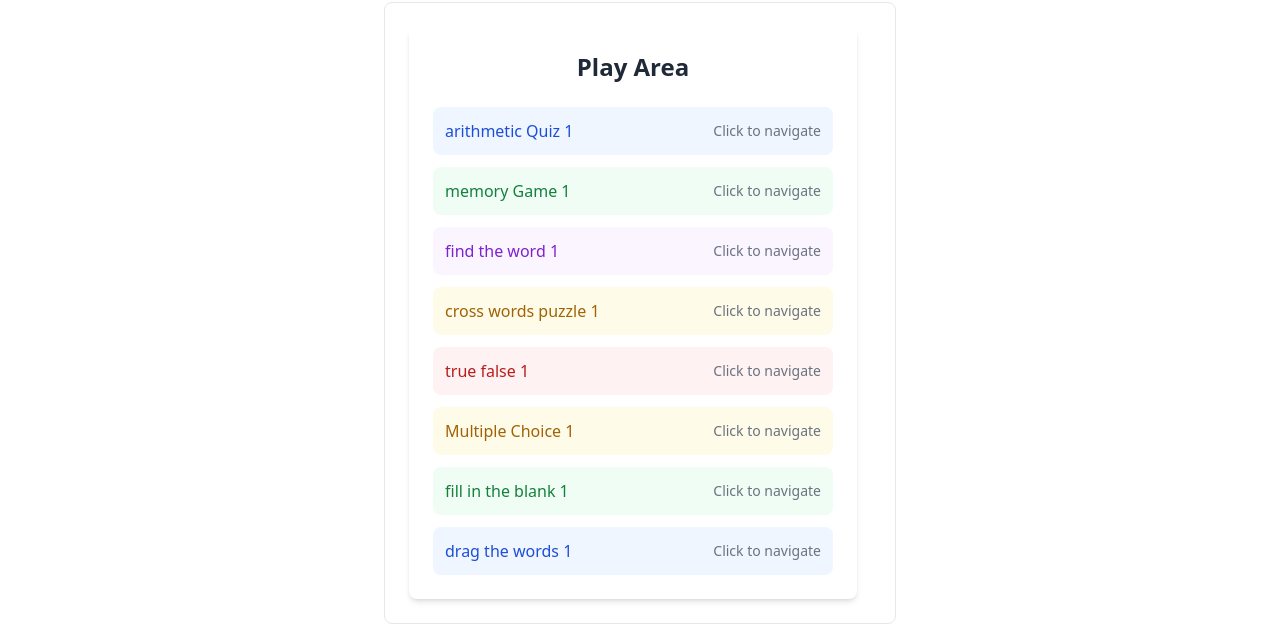
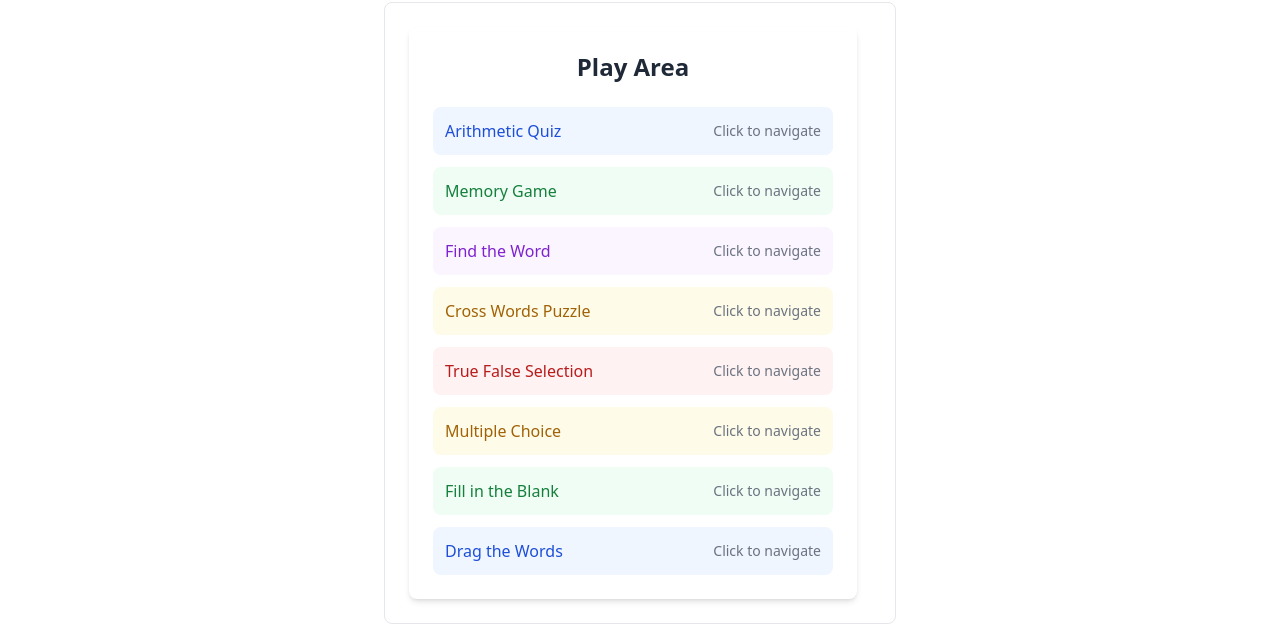
Before and after one commit to dhanu159/learningsup, a plain HTML site: page index.html in a window 1280 px wide. Shown: the part 87-713 px from the top of the page. Drawn offline with nearby package versions, Linux system fonts and the light colour scheme.

Commit message:
Update index.html

```diff
--- a/index.html
+++ b/index.html
@@ -3,7 +3,7 @@
 <head>
     <meta charset="UTF-8">
     <meta name="viewport" content="width=device-width, initial-scale=1.0">
-    <title>EduGram - Learning Platform</title>
+    <title>DkEduGram - Learning Platform</title>
     <script src="https://cdn.tailwindcss.com"></script>
     <link rel="stylesheet" href="https://cdnjs.cloudflare.com/ajax/libs/font-awesome/6.4.0/css/all.min.css">
     <style>
@@ -137,7 +137,7 @@
             <!-- List 1 -->
             <li>
                 <a href="arithmetic Quiz 1.html" class="flex items-center p-3 rounded-lg bg-blue-50 hover:bg-blue-100 transition-colors duration-200">
-                    <span class="text-blue-700 font-medium">arithmetic Quiz 1</span>
+                    <span class="text-blue-700 font-medium">Arithmetic Quiz</span>
                     <span class="ml-auto text-sm text-gray-500">Click to navigate</span>
                 </a>
             </li>
@@ -145,7 +145,7 @@
             <!-- List 2 -->
             <li>
                 <a href="memoryGame.html" class="flex items-center p-3 rounded-lg bg-green-50 hover:bg-green-100 transition-colors duration-200">
-                    <span class="text-green-700 font-medium">memory Game 1</span>
+                    <span class="text-green-700 font-medium">Memory Game</span>
                     <span class="ml-auto text-sm text-gray-500">Click to navigate</span>
                 </a>
             </li>
@@ -153,42 +153,42 @@
             <!-- Additional list items with placeholders for href -->
             <li>
                 <a href="find the word 1.html" class="flex items-center p-3 rounded-lg bg-purple-50 hover:bg-purple-100 transition-colors duration-200">
-                    <span class="text-purple-700 font-medium">find the word 1</span>
+                    <span class="text-purple-700 font-medium">Find the Word</span>
                     <span class="ml-auto text-sm text-gray-500">Click to navigate</span>
                 </a>
             </li>
 
             <li>
                 <a href="cross words puzzle.html" class="flex items-center p-3 rounded-lg bg-yellow-50 hover:bg-yellow-100 transition-colors duration-200">
-                    <span class="text-yellow-700 font-medium">cross words puzzle 1</span>
+                    <span class="text-yellow-700 font-medium">Cross Words Puzzle</span>
                     <span class="ml-auto text-sm text-gray-500">Click to navigate</span>
                 </a>
             </li>
 
             <li>
                 <a href="true false 1.html" class="flex items-center p-3 rounded-lg bg-red-50 hover:bg-red-100 transition-colors duration-200">
-                    <span class="text-red-700 font-medium">true false 1</span>
+                    <span class="text-red-700 font-medium">True False Selection</span>
                     <span class="ml-auto text-sm text-gray-500">Click to navigate</span>
                 </a>
             </li>
 
             <li>
                 <a href="Multiple Choice 1.html" class="flex items-center p-3 rounded-lg bg-yellow-50 hover:bg-yellow-100 transition-colors duration-200">
-                    <span class="text-yellow-700 font-medium">Multiple Choice 1</span>
+                    <span class="text-yellow-700 font-medium">Multiple Choice</span>
                     <span class="ml-auto text-sm text-gray-500">Click to navigate</span>
                 </a>
             </li>
 
             <li>
                 <a href="fill in the blank 1.html" class="flex items-center p-3 rounded-lg bg-green-50 hover:bg-green-100 transition-colors duration-200">
-                    <span class="text-green-700 font-medium">fill in the blank 1</span>
+                    <span class="text-green-700 font-medium">Fill in the Blank</span>
                     <span class="ml-auto text-sm text-gray-500">Click to navigate</span>
                 </a>
             </li>
 
             <li>
                 <a href="drag the words 1.html" class="flex items-center p-3 rounded-lg bg-blue-50 hover:bg-blue-100 transition-colors duration-200">
-                    <span class="text-blue-700 font-medium">drag the words 1</span>
+                    <span class="text-blue-700 font-medium">Drag the Words</span>
                     <span class="ml-auto text-sm text-gray-500">Click to navigate</span>
                 </a>
             </li>
```
